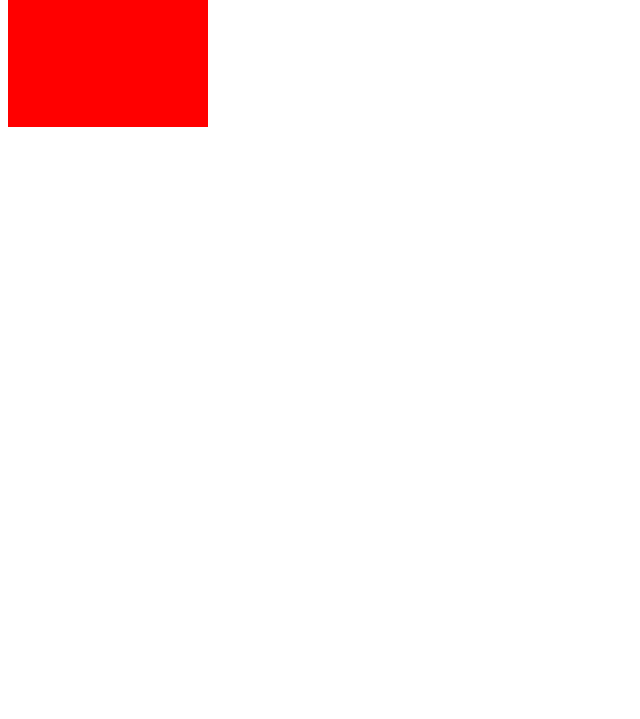
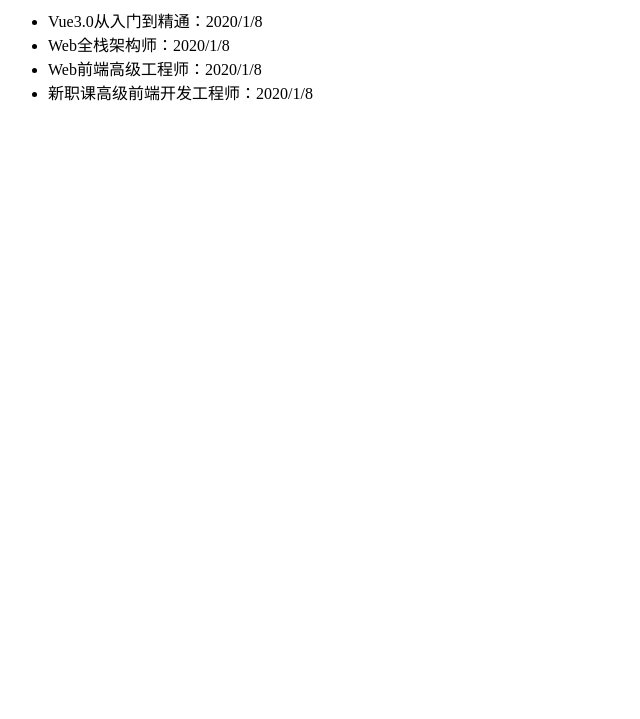
Before and after one commit to Reci-z/Reci-z.github.io, a plain HTML site: page index.html in a window 1280 px wide. Shown: the part 81-800 px from the top of the page, without its empty margins (0-640 px from the left). Drawn offline with Linux system fonts and the light colour scheme.

Commit message:
20210108

```diff
--- a/index.html
+++ b/index.html
@@ -4,15 +4,14 @@
     <meta charset="UTF-8">
     <meta name="viewport" content="width=device-width, initial-scale=1.0">
     <title>Document</title>
-    <style>
-        div{
-            width: 200px;
-            height: 200px;
-            background: red;
-        }
-    </style>
 </head>
 <body>
-    <div></div>
+    <h1>落地页上传时间</h1>
+    <ul>
+        <li>Vue3.0从入门到精通：2020/1/8</li>
+        <li>Web全栈架构师：2020/1/8</li>
+        <li>Web前端高级工程师：2020/1/8</li>
+        <li>新职课高级前端开发工程师：2020/1/8</li>
+    </ul>
 </body>
 </html>
```
Also changed, not shown: 4 other files.
